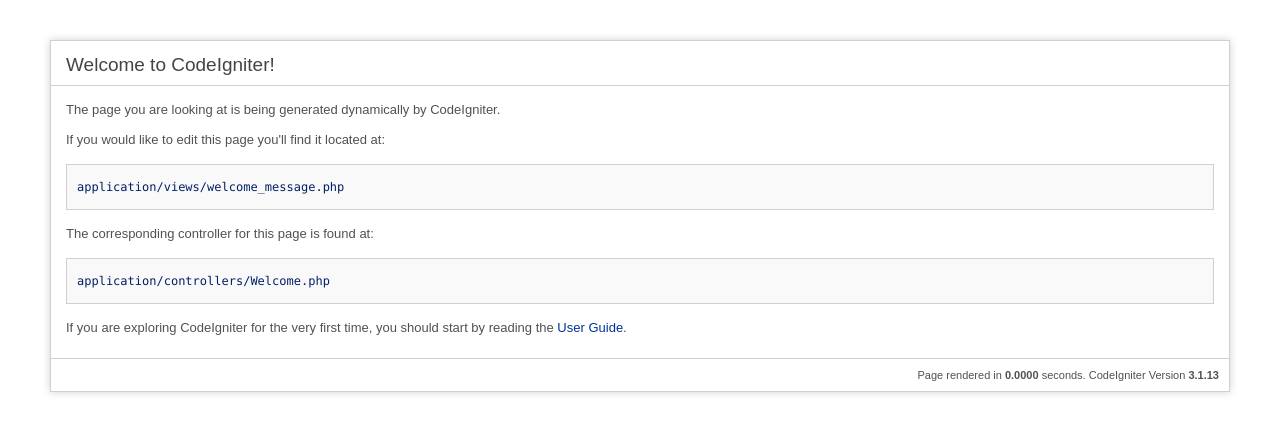
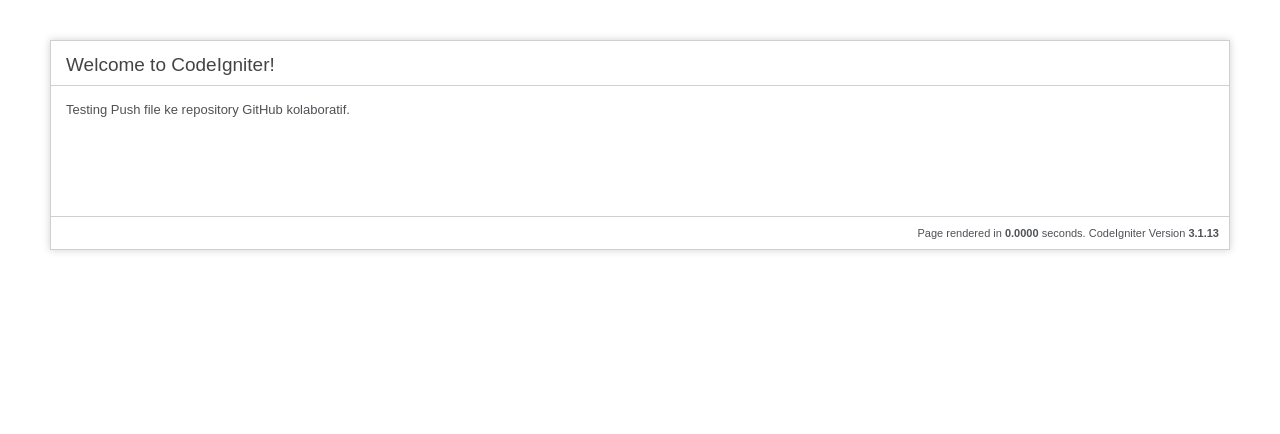
Before and after one commit to alfihzm/safeops, a CodeIgniter app: page /safeops/index.php/welcome/index in a window 1280 px wide. Shown: the top 434 px of the page. Run offline with CodeIgniter, Linux system fonts and the light colour scheme.

Commit message:
Update welcome_message.php
Testing.

```diff
--- a/application/views/welcome_message.php
+++ b/application/views/welcome_message.php
@@ -82,15 +82,7 @@ defined('BASEPATH') OR exit('No direct script access allowed');
 	<h1>Welcome to CodeIgniter!</h1>
 
 	<div id="body">
-		<p>The page you are looking at is being generated dynamically by CodeIgniter.</p>
-
-		<p>If you would like to edit this page you'll find it located at:</p>
-		<code>application/views/welcome_message.php</code>
-
-		<p>The corresponding controller for this page is found at:</p>
-		<code>application/controllers/Welcome.php</code>
-
-		<p>If you are exploring CodeIgniter for the very first time, you should start by reading the <a href="userguide3/">User Guide</a>.</p>
+		<p>Testing Push file ke repository GitHub kolaboratif.</p>
 	</div>
 
 	<p class="footer">Page rendered in <strong>{elapsed_time}</strong> seconds. <?php echo  (ENVIRONMENT === 'development') ?  'CodeIgniter Version <strong>' . CI_VERSION . '</strong>' : '' ?></p>
```
